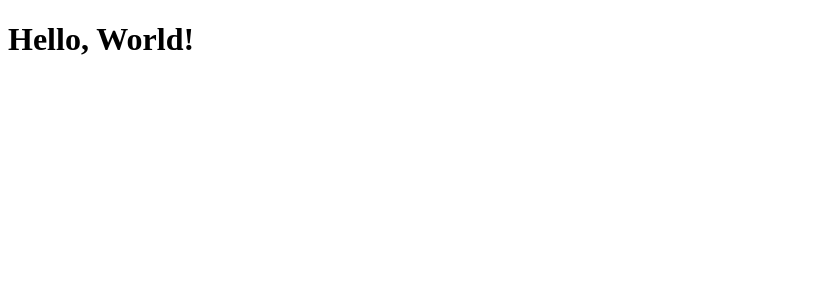
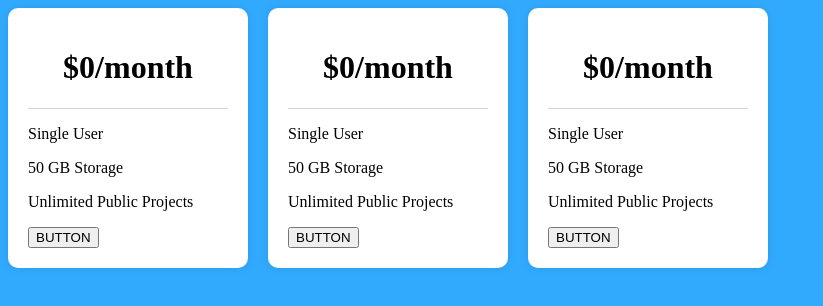
Before and after one commit to githubscientist/fsd57wde, a React (Vite) app: page / in a window 1280 px wide. Shown: the top 306 px of the page, without its empty margins (0-823 px from the left). Built offline with nearby package versions, Linux system fonts and the light colour scheme.

Commit message:
react card task doubt clarification

```diff
--- a/src/App.jsx
+++ b/src/App.jsx
@@ -1,6 +1,18 @@
+import Card from './components/Card';
+
 const App = () => {
+
+  const styles = {
+    display: 'flex',
+    gap: '20px',
+  }
+
   return (
-    <h1>Hello, World!</h1>
+    <div style={styles}>
+      <Card />
+      <Card />
+      <Card />
+    </div>
   )
 }
 
--- /dev/null
+++ b/src/components/Card.css
@@ -0,0 +1,13 @@
+.card {
+    width: 200px;
+    height: 100%;
+    border-radius: 10px;
+    box-shadow: 0 0 10px rgba(0, 0, 0, 0.1);
+    background-color: white;
+    padding: 20px;
+}
+
+.card-header {
+    border-bottom: 1px solid lightgray;
+    text-align: center;
+}
--- /dev/null
+++ b/src/components/Card.jsx
@@ -0,0 +1,19 @@
+import './Card.css';
+
+const Card = () => {
+  return (
+    <div className="card">
+        <div className="card-header">
+            <h1>$0/month</h1>
+        </div>
+        <div className="card-body">
+            <p>Single User</p>
+            <p>50 GB Storage</p>
+            <p>Unlimited Public Projects</p>
+            <button className="button">BUTTON</button>
+        </div>
+    </div>
+  )
+}
+
+export default Card;
--- a/src/index.css
+++ b/src/index.css
@@ -0,0 +1,3 @@
+body {
+    background: #31AAFE;
+}
```
Also changed, not shown: 1 other file (tests, documents, lock files or other folders).
